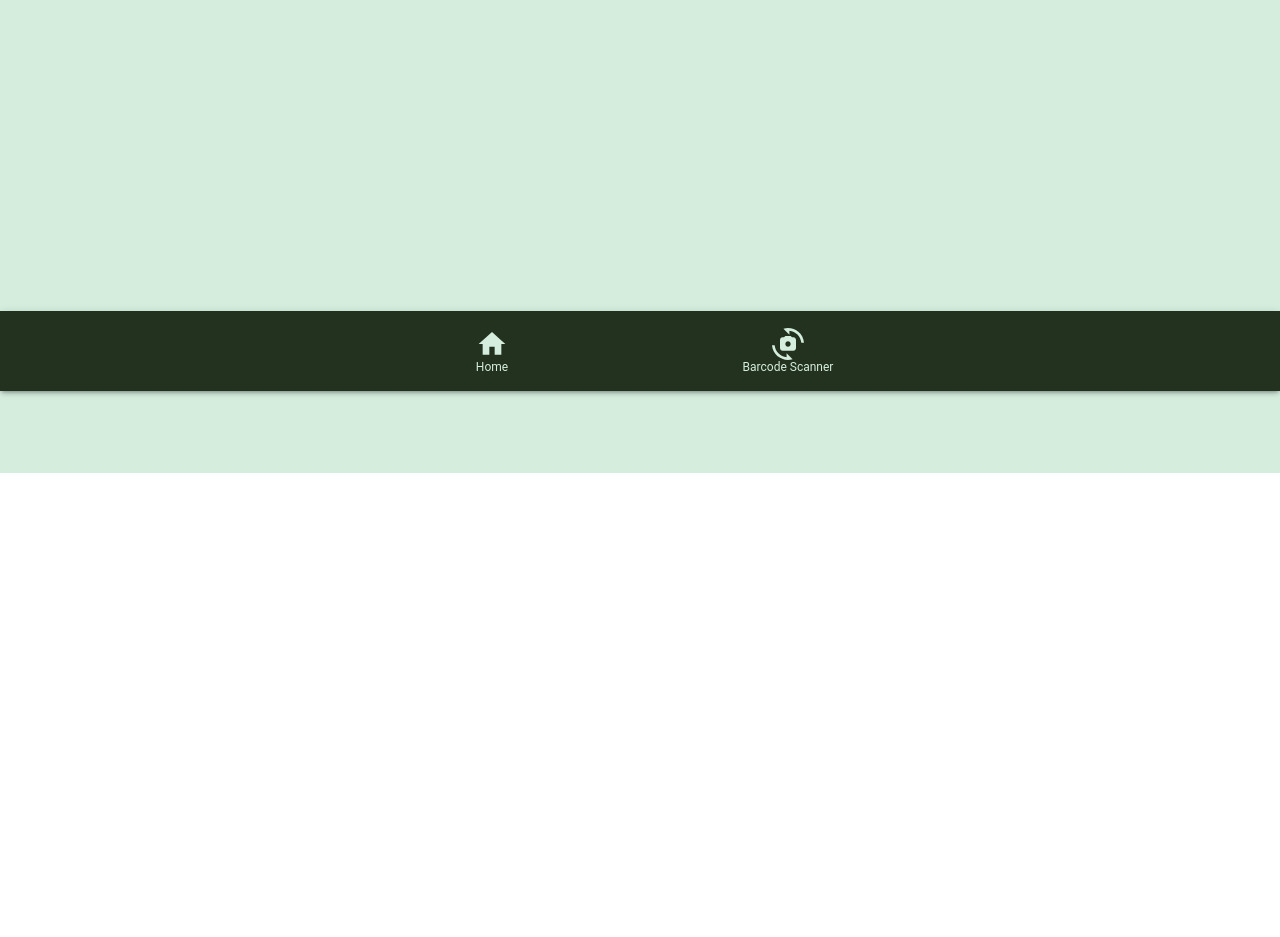
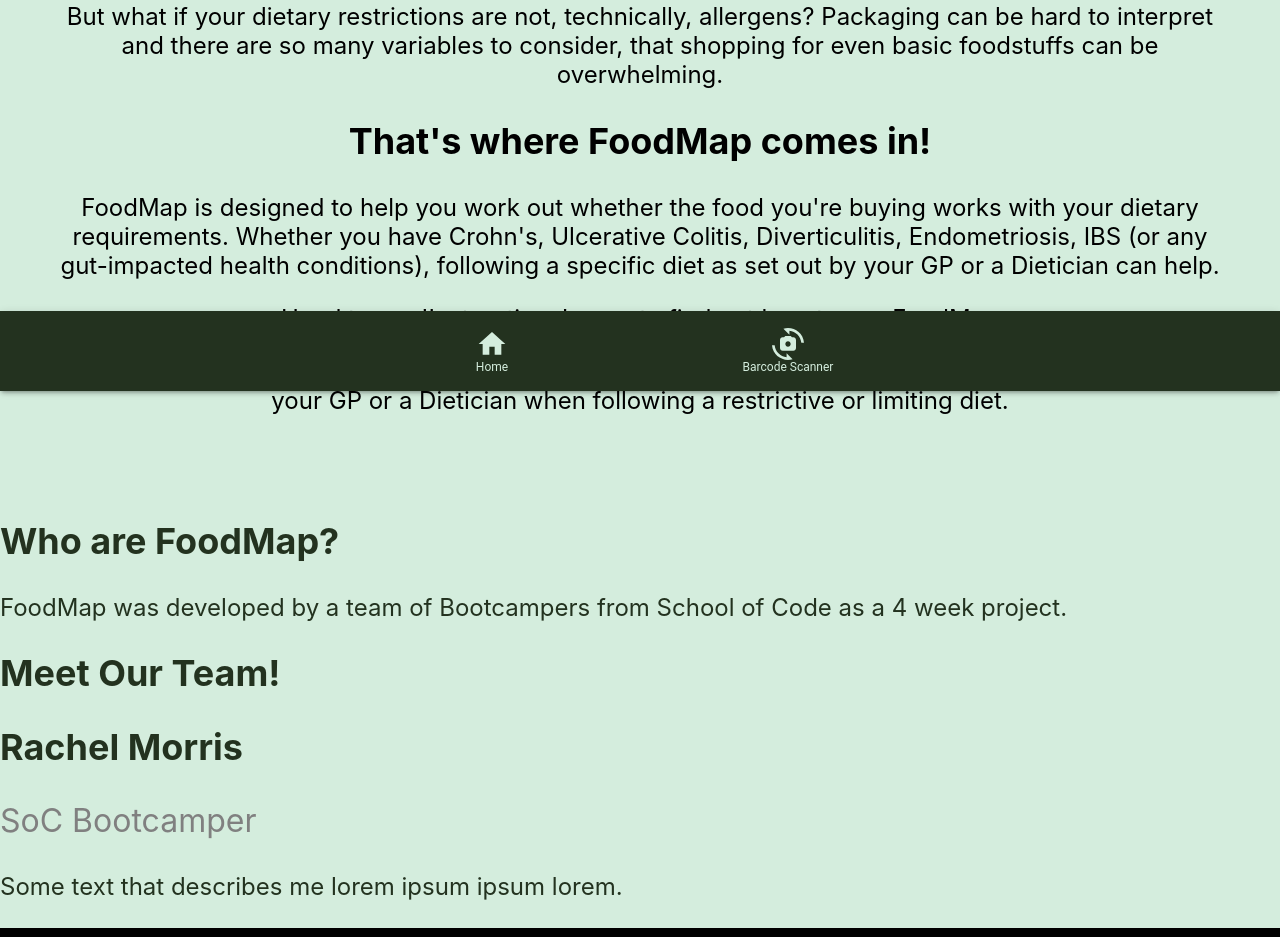
Before and after one commit to SchoolOfCode/bc13_final-project_front-end-6-weddings-a-seamonkey, a React (Create React App) app: page /about in a window 1280 px wide. Shown: the part 409-1346 px from the top of the page. Before the commit the page ends 882 px from the top, so only its background shows below. Built offline with nearby package versions, Linux system fonts and the light colour scheme; no server answers.

Commit message:
updated with about page into most updated version

```diff
--- /dev/null
+++ b/src/Components/About/about.css
@@ -0,0 +1,34 @@
+* {
+    --background-color: #D4EDDD;
+    --font-color: #23321F;
+    --content-color: #F0FFFF; /* @100% */
+    --menu-bar: #23321F;
+    --toggle: #00A878
+  }
+
+  .about-section {
+    padding: 50px;
+    text-align: center;
+    background-color: #D4EDDD;
+    color: black;
+  }
+
+  .title {
+    color: grey;
+  }
+
+  .button {
+    border: none;
+    outline: 0;
+    display: inline-block;
+    padding: 8px;
+    color: white;
+    background-color: #000;
+    text-align: center;
+    cursor: pointer;
+    width: 100%;
+  }
+
+  .button:hover {
+    background-color: #555;
+  }
--- a/src/Components/About/index.js
+++ b/src/Components/About/index.js
@@ -1,7 +1,68 @@
-function About() {
-	return (
-		<>About Content to be added ...</>
-	);
-}
+import "./about.css";
 
-export default About;
+export default function About() {
+    return (
+<div>
+    <div className="about-section">
+        <h1>Why FoodMap?</h1>
+
+        <h2>Do you find it difficult to shop for your dietary requirements?</h2>
+
+        <p>Over 15 million people in the UK live with a chronic health condition. Some of these conditions are managed using dietary restrictions.</p>
+
+        <p>But what if your dietary restrictions are not, technically, allergens? Packaging can be hard to interpret and there are so many variables to consider, that shopping for even basic foodstuffs can be overwhelming.</p>
+
+        <h2>That's where FoodMap comes in!</h2>
+
+        <p>FoodMap is designed to help you work out whether the food you're buying works with your dietary requirements. Whether you have Crohn's, Ulcerative Colitis, Diverticulitis, Endometriosis, IBS (or any gut-impacted health conditions), following a specific diet as set out by your GP or a Dietician can help.</p>
+
+        <p>Head to our 'Instructions' page to find out how to use FoodMap</p>
+
+        <p>Please note: FoodMaps is not intended as a medical or diagnostic device. Always follow the guidance of your GP or a Dietician when following a restrictive or limiting diet.</p>
+
+    </div>
+
+        <div>
+            <h2>Who are FoodMap?</h2>
+                <p>FoodMap was developed by a team of Bootcampers from School of Code as a 4 week project.</p>
+        </div>
+
+        <h2>Meet Our Team!</h2>
+
+            <h2>Rachel Morris</h2>
+            <p className="title">SoC Bootcamper</p>
+            <p>Some text that describes me lorem ipsum ipsum lorem.</p>
+            <p><button className="button">Find out more</button></p>
+
+
+            <h2>Luke Alexander</h2>
+            <p className="title">SoC Bootcamper</p>
+            <p>Some text that describes me lorem ipsum ipsum lorem.</p>
+            <p><button className="button">Find out more</button></p>
+
+
+                <h2>Violeta Cique Fernández</h2>
+                <p className="title">SoC Bootcamper</p>
+                <p>Some text that describes me lorem ipsum ipsum lorem.</p>
+                <p><button className="button">Find out more</button></p>
+
+
+                    <h2>Steven Collins</h2>
+                    <p className="title">SoC Bootcamper</p>
+                    <p>Some text that describes me lorem ipsum ipsum lorem.</p>
+                    <p><button className="button">Find out more</button></p>
+
+
+                        <h2>Daniel B</h2>
+                        <p className="title">SoC Bootcamper</p>
+                        <p>Some text that describes me lorem ipsum ipsum lorem.</p>
+                        <p><button className="button">Find out more</button></p>
+
+
+                            <h2>Martha Bennett</h2>
+                            <p className="title">SoC Bootcamper</p>
+                            <p>Some text that describes me lorem ipsum ipsum lorem.</p>
+                            <p>Martha's GitHub link</p>
+                            <p><button className="button">Find out more</button></p>
+
+</div> )}
```
